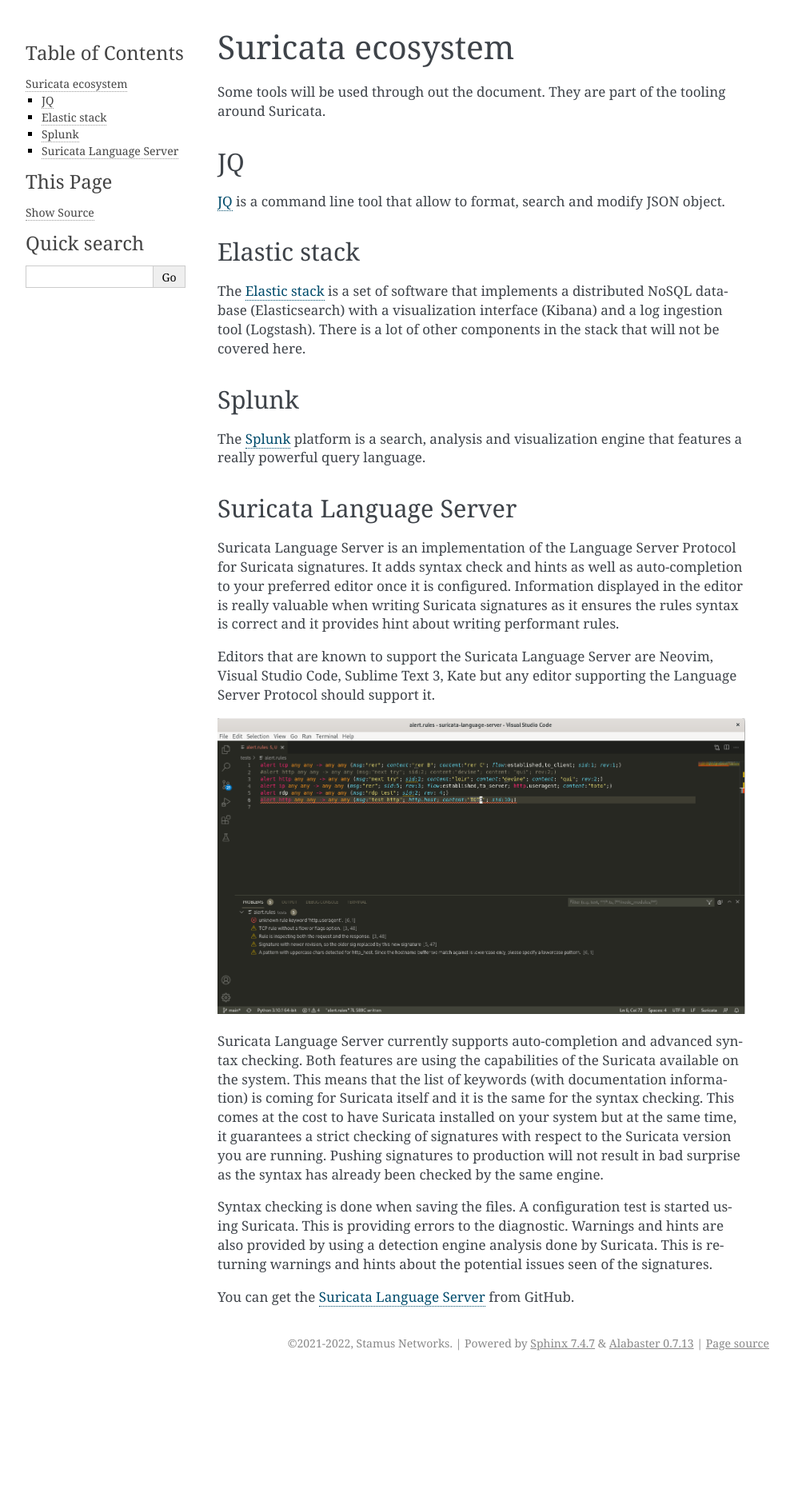
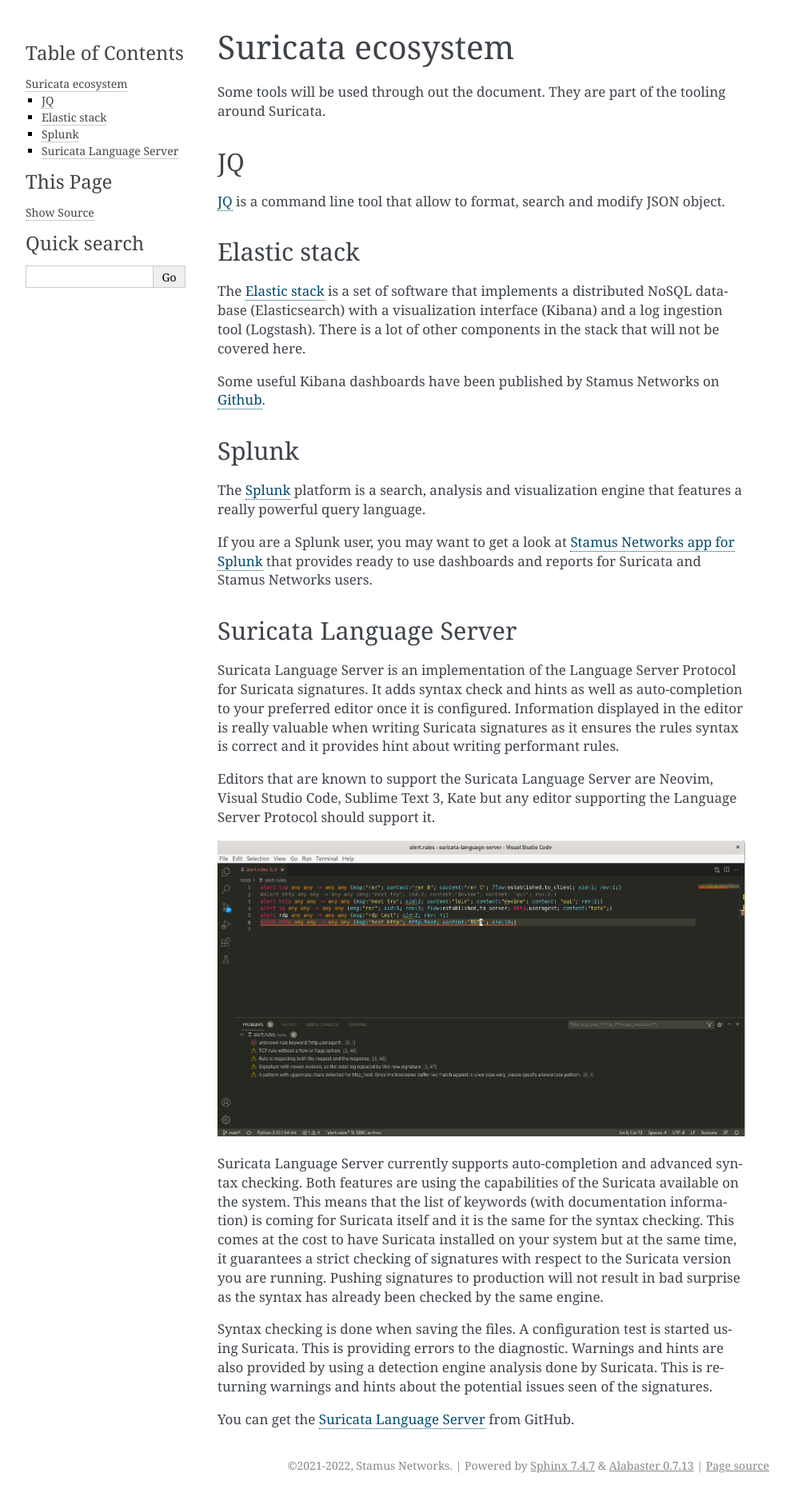
Before and after one commit to StamusNetworks/suricata-4-analysts, a Sphinx documentation site: the page built from source/tools.rst, in a window 1280 px wide. Shown: the whole page at 80% size, without its empty margins (148-1141 px from the left). Built offline with Sphinx 7.4.7, drawn with Linux system fonts in a browser that asks for light colours; before the commit the page ends 1719 px from its top, so only the background shows below that.

Commit message:
tools: info about side ressources

```diff
--- a/source/tools.rst
+++ b/source/tools.rst
@@ -16,11 +16,16 @@
 (Elasticsearch) with a visualization interface (Kibana) and a log ingestion tool (Logstash). There is a lot of
 other components in the stack that will not be covered here.
 
+Some useful Kibana dashboards have been published by Stamus Networks on `Github <https://github.com/StamusNetworks/KTS7>`_.
+
 Splunk
 ------
 
 The `Splunk <https://splunk.com>`_ platform is a search, analysis and visualization engine that features
 a really powerful query language.
+
+If you are a Splunk user, you may want to get a look at `Stamus Networks app for Splunk <https://splunkbase.splunk.com/app/5262/>`_
+that provides ready to use dashboards and reports for Suricata and Stamus Networks users.
 
 .. _suricata-ls:
 
```
